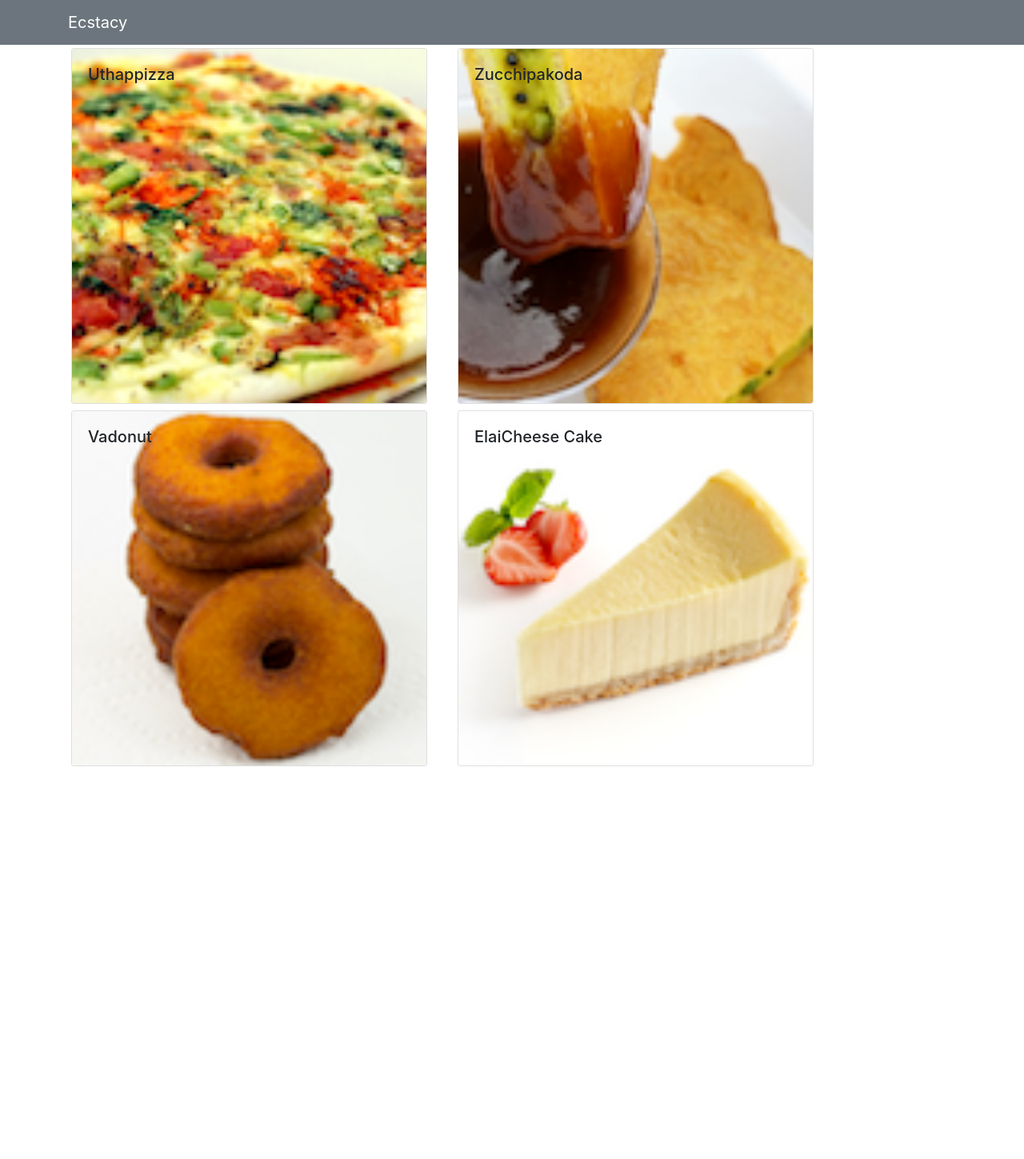
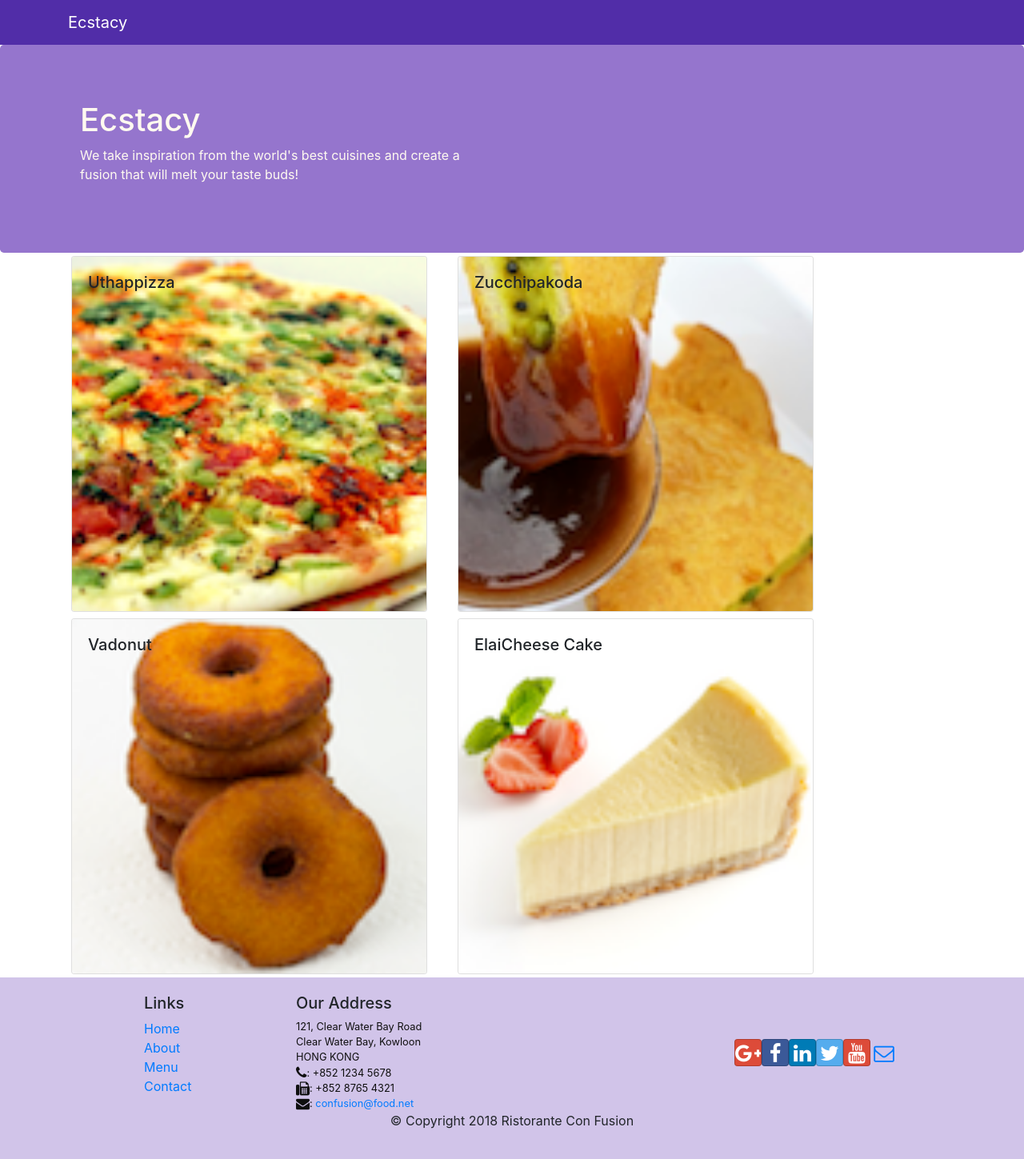
Before and after one commit to Tek-Owie/confusion, a React (Create React App) app: page /contactus in a window 1280 px wide. Shown: the whole page at 80% size. Before the commit the page ends 962 px from the top, so only its background shows below. Built offline with nearby package versions, Linux system fonts and the light colour scheme.

Commit message:
Header and Footer

```diff
--- a/package.json
+++ b/package.json
@@ -7,6 +7,8 @@
     "@testing-library/react": "^11.2.7",
     "@testing-library/user-event": "^12.8.3",
     "bootstrap": "^4.0.0",
+    "bootstrap-social": "^5.1.1",
+    "font-awesome": "^4.7.0",
     "react": "^17.0.2",
     "react-dom": "^17.0.2",
     "react-popper": "^0.9.2",
--- /dev/null
+++ b/src/App.css
@@ -0,0 +1,33 @@
+.row-header{
+    margin:0px auto;
+    padding:0px auto;
+}
+
+.row-content {
+    margin:0px auto;
+    padding: 50px 0px 50px 0px;
+    border-bottom: 1px ridge;
+    min-height:400px;
+}
+
+.footer{
+    background-color: #D1C4E9;
+    margin:0px auto;
+    padding: 20px 0px 20px 0px;
+}
+.jumbotron {
+    padding:70px 30px 70px 30px;
+    margin:0px auto;
+    background: #9575CD ;
+    color:floralwhite;
+}
+
+address{
+    font-size:80%;
+    margin:0px;
+    color:#0f0f0f;
+}
+
+.navbar-dark {
+    background-color: #512DA8;
+}
--- /dev/null
+++ b/src/components/FooterComponent.js
@@ -0,0 +1,50 @@
+import React from 'react';
+
+function Footer(props) {
+    return(
+    <div className="footer">
+        <div className="container">
+            <div className="row justify-content-center">
+                <div className="col-4 offset-1 col-sm-2">
+                    <h5>Links</h5>
+                    <ul className="list-unstyled">
+                        <li><a href="#">Home</a></li>
+                        <li><a href="#">About</a></li>
+                        <li><a href="#">Menu</a></li>
+                        <li><a href="contactus.html">Contact</a></li>
+                    </ul>
+                </div>
+                <div className="col-7 col-sm-5">
+                    <h5>Our Address</h5>
+                    <address>
+		              121, Clear Water Bay Road<br />
+		              Clear Water Bay, Kowloon<br />
+		              HONG KONG<br />
+		              <i className="fa fa-phone fa-lg"></i>: +852 1234 5678<br />
+		              <i className="fa fa-fax fa-lg"></i>: +852 8765 4321<br />
+		              <i className="fa fa-envelope fa-lg"></i>: <a href="mailto:confusion@food.net">
+                         confusion@food.net</a>
+                    </address>
+                </div>
+                <div className="col-12 col-sm-4 align-self-center">
+                    <div className="text-center">
+                        <a className="btn btn-social-icon btn-google" href="http://google.com/+"><i className="fa fa-google-plus"></i></a>
+                        <a className="btn btn-social-icon btn-facebook" href="http://www.facebook.com/profile.php?id="><i className="fa fa-facebook"></i></a>
+                        <a className="btn btn-social-icon btn-linkedin" href="http://www.linkedin.com/in/"><i className="fa fa-linkedin"></i></a>
+                        <a className="btn btn-social-icon btn-twitter" href="http://twitter.com/"><i className="fa fa-twitter"></i></a>
+                        <a className="btn btn-social-icon btn-google" href="http://youtube.com/"><i className="fa fa-youtube"></i></a>
+                        <a className="btn btn-social-icon" href="mailto:"><i className="fa fa-envelope-o"></i></a>
+                    </div>
+                </div>
+            </div>
+            <div className="row justify-content-center">
+                <div className="col-auto">
+                    <p>© Copyright 2018 Ristorante Con Fusion</p>
+                </div>
+            </div>
+        </div>
+    </div>
+    )
+}
+
+export default Footer;
--- /dev/null
+++ b/src/components/HeaderComponent.js
@@ -0,0 +1,30 @@
+import React, { Component, Fragment } from "react";
+import { Jumbotron, Navbar, NavbarBrand } from "reactstrap";
+
+class Header extends Component {
+    render() {
+        return (
+            <Fragment>
+                <Navbar dark>
+                    <div className="container">
+                        <NavbarBrand href="/" >
+                        Ecstacy
+                        </NavbarBrand>
+                    </div>
+                </Navbar>
+                <Jumbotron>
+                    <div className="container">
+                        <div className="row row-header">
+                            <div className="col-12 col-sm-6">
+                                <h1>Ecstacy</h1>
+                                <p>We take inspiration from the world's best cuisines and create a fusion that will melt your taste buds!</p>
+                            </div>
+                        </div>
+                    </div>
+                </Jumbotron>
+            </Fragment>
+        )
+    }
+}
+
+export default Header;
--- a/src/components/MainComponent.js
+++ b/src/components/MainComponent.js
@@ -1,8 +1,9 @@
 import { Component } from "react/cjs/react.production.min";
-import { Navbar, NavbarBrand } from "reactstrap";
 import Menu  from "./MenuComponent"
 import DishDetail from "./DishdetailComponent";
 import { DISHES } from "../shared/dishes";
+import Header from "./HeaderComponent";
+import Footer from "./FooterComponent";
 
 class Main extends Component {
   constructor(props) {
@@ -21,15 +22,10 @@ class Main extends Component {
   render () {
     return (
       <div>
-        <Navbar dark color="secondary" >
-          <div className="container">
-            <NavbarBrand href="/" >
-              Ecstacy
-            </NavbarBrand>
-          </div>
-        </Navbar>
+        <Header/>
         <Menu dishes={this.state.dishes} onClick={(dishId) => this.onDishSelect(dishId)}/>
         <DishDetail selectedDish={this.state.dishes.filter((dish) => dish.id === this.state.selectedDish)[0]} />
+        <Footer/>
       </div>
     );
   }
--- a/src/index.js
+++ b/src/index.js
@@ -1,7 +1,10 @@
 import React from 'react';
 import ReactDOM from 'react-dom';
 import "bootstrap/dist/css/bootstrap.min.css"
+import "font-awesome/css/font-awesome.min.css";
+import "bootstrap-social/bootstrap-social.css";
 import './index.css';
+import "./App.css";
 import App from './App';
 import reportWebVitals from './reportWebVitals';
 
```
Also changed, not shown: 1 other file (tests, documents, lock files or other folders).
